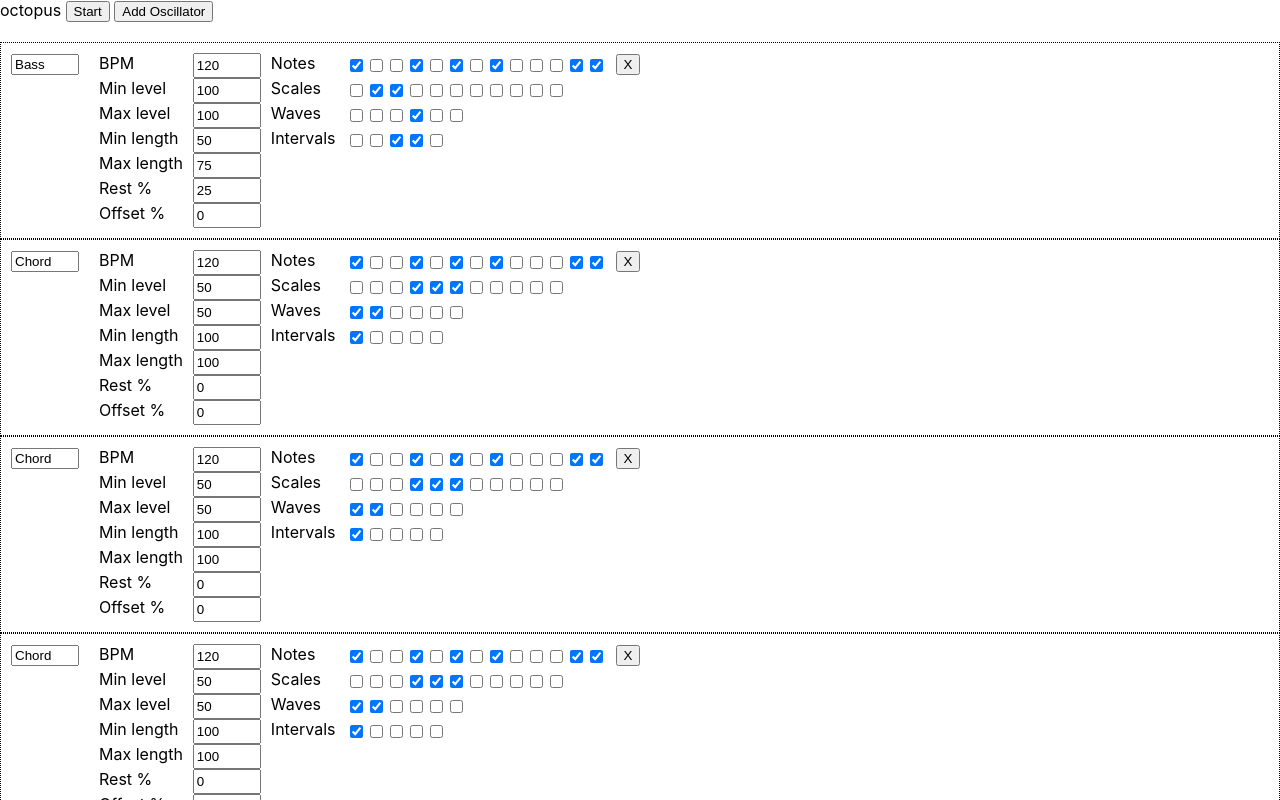
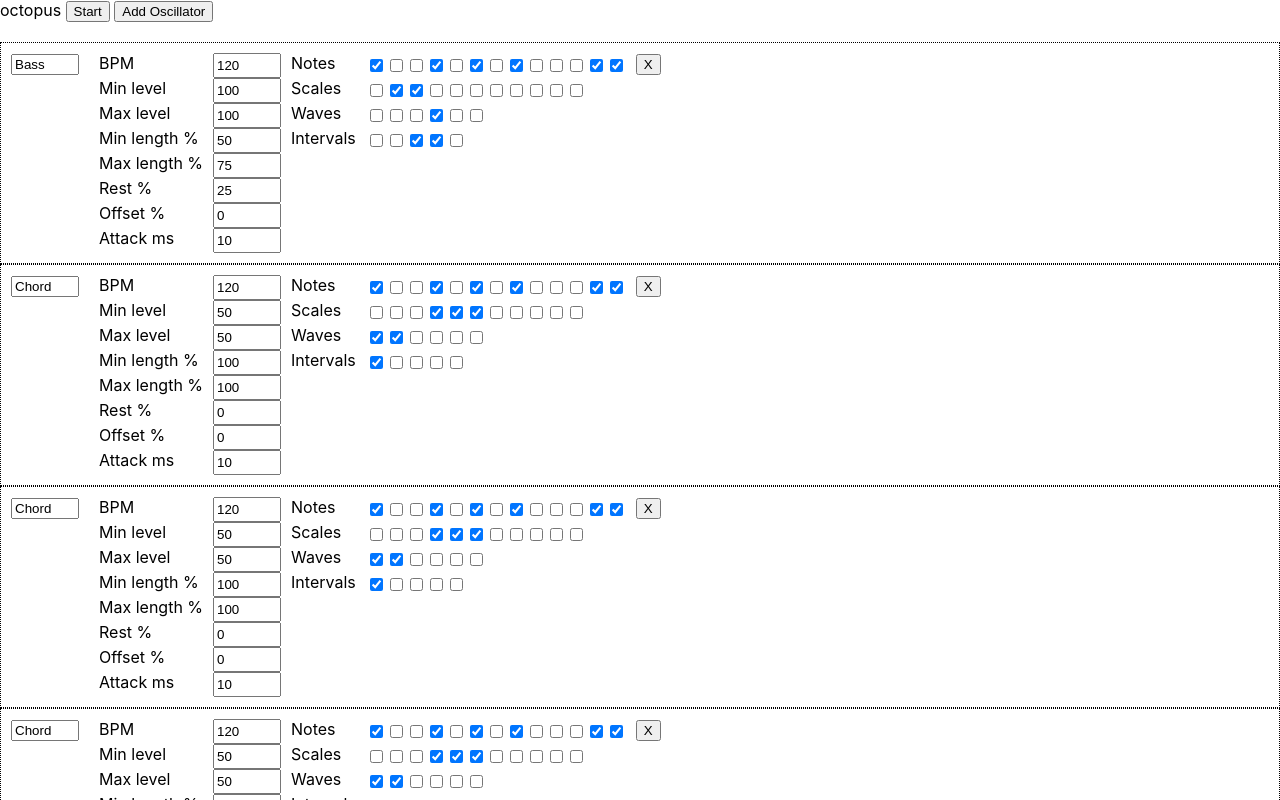
Before and after one commit to CodeKrakken/random-noise-generator, a React (Create React App) app: page / in a window 1280 px wide. Shown: the top 800 px of the page. Built offline with nearby package versions, Linux system fonts and the light colour scheme.

Commit message:
User define attack time

```diff
--- a/src/App.jsx
+++ b/src/App.jsx
@@ -120,7 +120,8 @@ function App() {
       activeIntervals : [1/4, 1/8],
       minNoteLength   : 50,
       maxNoteLength   : 75,
-      offset          : 0
+      offset          : 0,
+      attack          : 10
     },
     {
       label           : 'Chord',
@@ -138,7 +139,8 @@ function App() {
       activeIntervals : [1],
       minNoteLength   : 100,
       maxNoteLength   : 100,
-      offset          : 0
+      offset          : 0,
+      attack          : 10
     },
     {
       label           : 'Chord',
@@ -156,7 +158,8 @@ function App() {
       activeIntervals : [1],
       minNoteLength   : 100,
       maxNoteLength   : 100,
-      offset          : 0
+      offset          : 0,
+      attack          : 10
     },
     {
       label           : 'Chord',
@@ -174,7 +177,8 @@ function App() {
       activeIntervals : [1],
       minNoteLength   : 100,
       maxNoteLength   : 100,
-      offset          : 0
+      offset          : 0,
+      attack          : 10
     },
     {
       label           : 'Middle',
@@ -192,7 +196,8 @@ function App() {
       activeIntervals : [1/2, 1/4],
       minNoteLength   : 100,
       maxNoteLength   : 100,
-      offset          : 0
+      offset          : 0,
+      attack          : 10
     },
     {
       label           : 'Lead',
@@ -210,7 +215,8 @@ function App() {
       activeIntervals : [1/4, 1/8],
       minNoteLength   : 100,
       maxNoteLength   : 100,
-      offset          : 0
+      offset          : 0,
+      attack          : 10
     },
     {
       label           : 'Kick',
@@ -314,8 +320,12 @@ function App() {
         const diceRoll = Math.random()
 
         const level       = ((minVolume + Math.random() * (maxVolume - minVolume))/100)/nodes.length
+
+
         node.gain.gain.setValueAtTime(0, context.currentTime)
-        node.gain.gain.linearRampToValueAtTime(level, context.currentTime + 1)
+        const attack = +document.getElementById(`attack${i}`).value
+
+        node.gain.gain.linearRampToValueAtTime(level, context.currentTime + attack/1000)
 
         if (
           [
--- a/src/components/Node.jsx
+++ b/src/components/Node.jsx
@@ -20,10 +20,11 @@ export default function Node(props) {
         <div className="row inner-row">BPM</div>
         <div className="row inner-row">Min level</div>
         <div className="row inner-row">Max level</div>
-        <div className="row inner-row">Min length</div>
-        <div className="row inner-row">Max length</div>
+        <div className="row inner-row">Min length %</div>
+        <div className="row inner-row">Max length %</div>
         <div className="row inner-row">Rest %</div>
         <div className="row inner-row">Offset %</div>
+        <div className="row inner-row">Attack ms</div>
       </div>
 
       <div className="column">
@@ -122,6 +123,18 @@ export default function Node(props) {
           />
         </div>
 
+        <div className="row inner-row">
+          <input
+            className='textbox'
+            title={'attack'}
+            id={`attack${i}`}
+            type="number"
+            value={node.attack}
+            onChange={(e) => setNodes([nodes.slice(0, i), {...nodes[i], attack: +e.target.value}, nodes.slice(i+1)].flat())}
+            maxlength={4}
+          />
+        </div>
+
       </div>
 
       <div className="column">
@@ -137,6 +150,7 @@ export default function Node(props) {
         <div>
           Intervals
         </div>
+
       </div>
       <div className="column">
         <div className="row inner-row">
```
